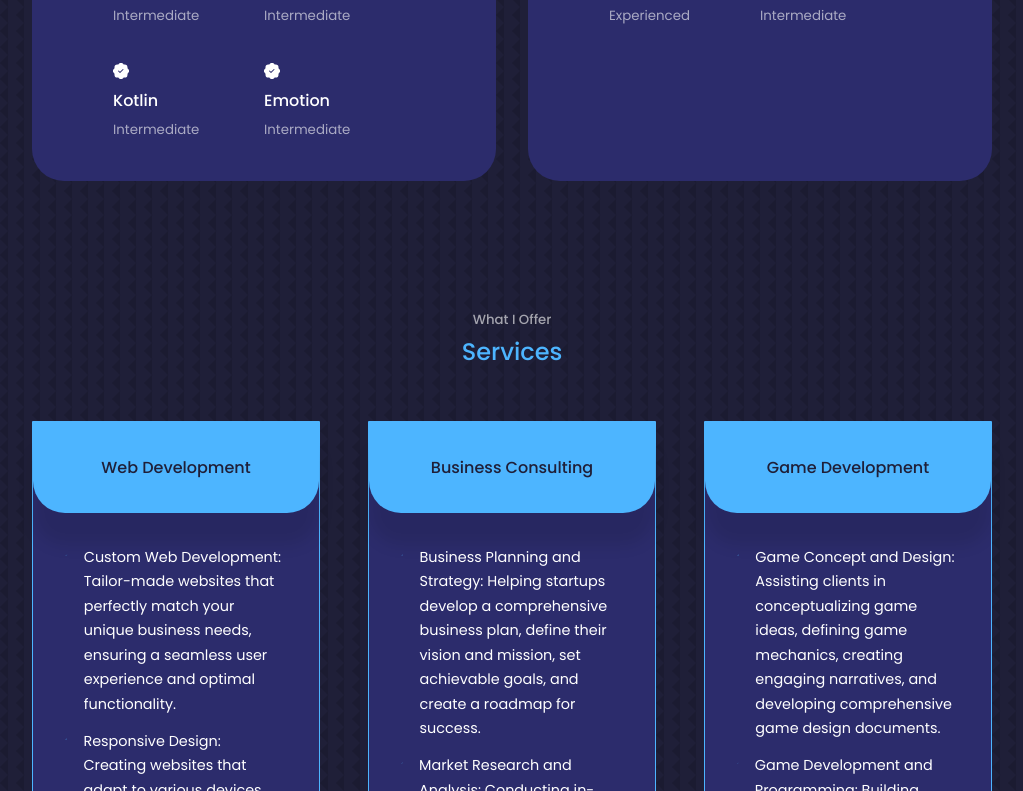
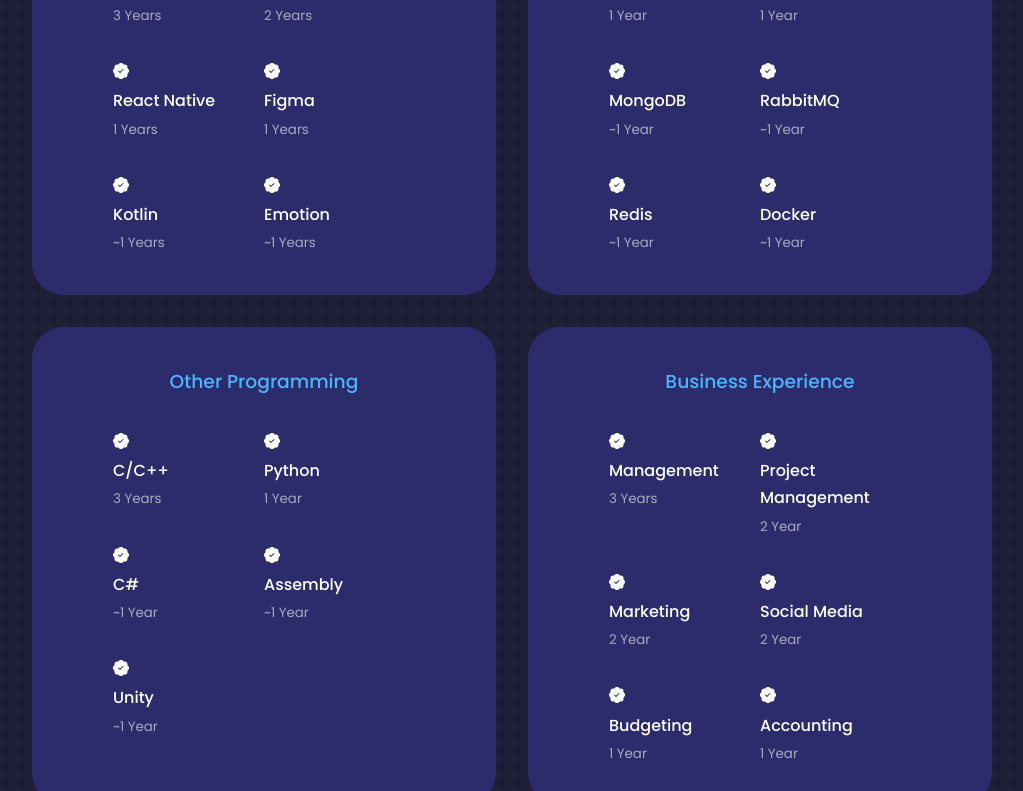
Before and after one commit to Gehrkej/JakeGehrke, a React (Create React App) app: page / in a window 1280 px wide. Shown: the part 2249-3040 px from the top of the page, without its empty margins (128-1151 px from the left). Built offline with nearby package versions, Linux system fonts and the light colour scheme.

Commit message:
updated experience content

```diff
--- a/src/components/experience/experience.jsx
+++ b/src/components/experience/experience.jsx
@@ -1,6 +1,6 @@
 import React from 'react'
 import './experience.css'
-import { BsPatchCheckFill } from 'react-icons/bs'
+import {BsPatchCheckFill} from 'react-icons/bs'
 
 const experience = () => {
     return (
@@ -16,7 +16,7 @@
                             <BsPatchCheckFill className='experience__details-icons'/>
                             <div>
                                 <h4>HTML</h4>
-                                <small className='text-light'>Experienced</small>
+                                <small className='text-light'>3 Years</small>
                             </div>
 
                         </article>
@@ -24,14 +24,14 @@
                             <BsPatchCheckFill className='experience__details-icons'/>
                             <div>
                                 <h4>CSS</h4>
-                                <small className='text-light'>Intermediate</small>
+                                <small className='text-light'>3 Years</small>
                             </div>
                         </article>
                         <article className='experience__details'>
                             <BsPatchCheckFill className='experience__details-icons'/>
                             <div>
                                 <h4>JavaScript</h4>
-                                <small className='text-light'>Intermediate</small>
+                                <small className='text-light'>3 Years</small>
                             </div>
 
                         </article>
@@ -39,15 +39,32 @@
                             <BsPatchCheckFill className='experience__details-icons'/>
                             <div>
                                 <h4>React</h4>
-                                <small className='text-light'>Intermediate</small>
+                                <small className='text-light'>2 Years</small>
                             </div>
 
                         </article>
+
+                        <article className='experience__details'>
+                            <BsPatchCheckFill className='experience__details-icons'/>
+                            <div>
+                                <h4>React Native</h4>
+                                <small className='text-light'>1 Years</small>
+                            </div>
+                        </article>
+
+                        <article className='experience__details'>
+                            <BsPatchCheckFill className='experience__details-icons'/>
+                            <div>
+                                <h4>Figma</h4>
+                                <small className='text-light'>1 Years</small>
+                            </div>
+                        </article>
+
                         <article className='experience__details'>
                             <BsPatchCheckFill className='experience__details-icons'/>
                             <div>
                                 <h4>Kotlin</h4>
-                                <small className='text-light'>Intermediate</small>
+                                <small className='text-light'>~1 Years</small>
                             </div>
 
                         </article>
@@ -55,9 +72,10 @@
                             <BsPatchCheckFill className='experience__details-icons'/>
                             <div>
                                 <h4>Emotion</h4>
-                                <small className='text-light'>Intermediate</small>
+                                <small className='text-light'>~1 Years</small>
                             </div>
                         </article>
+
                     </div>
 
                 </div>
@@ -70,7 +88,7 @@
                             <BsPatchCheckFill className='experience__details-icons'/>
                             <div>
                                 <h4>Node JS</h4>
-                            <small className='text-light'>Experienced</small>
+                                <small className='text-light'>2 Years</small>
                             </div>
                         </article>
                         <article className='experience__details'>
@@ -83,20 +101,151 @@
                         <article className='experience__details'>
                             <BsPatchCheckFill className='experience__details-icons'/>
                             <div>
-                                <h4>C/C++</h4>
-                            <small className='text-light'>Experienced</small>
+                                <h4>SQL</h4>
+                                <small className='text-light'>1 Year</small>
                             </div>
                         </article>
                         <article className='experience__details'>
                             <BsPatchCheckFill className='experience__details-icons'/>
                             <div>
+                                <h4>Google Firebase</h4>
+                                <small className='text-light'>1 Year</small>
+                            </div>
+                        </article>
+                        <article className='experience__details'>
+                            <BsPatchCheckFill className='experience__details-icons'/>
+                            <div>
+                                <h4>MongoDB</h4>
+                                <small className='text-light'>~1 Year</small>
+                            </div>
+                        </article>
+                        <article className='experience__details'>
+                            <BsPatchCheckFill className='experience__details-icons'/>
+                            <div>
+                                <h4>RabbitMQ</h4>
+                                <small className='text-light'>~1 Year</small>
+                            </div>
+                        </article>
+                        <article className='experience__details'>
+                            <BsPatchCheckFill className='experience__details-icons'/>
+                            <div>
+                                <h4>Redis</h4>
+                                <small className='text-light'>~1 Year</small>
+                            </div>
+                        </article>
+                        <article className='experience__details'>
+                            <BsPatchCheckFill className='experience__details-icons'/>
+                            <div>
+                                <h4>Docker</h4>
+                                <small className='text-light'>~1 Year</small>
+                            </div>
+
+                        </article>
+                    </div>
+                </div>
+                {/*End Backend*/}
+
+                <div className="experience__Programming">
+                    <h3>Other Programming</h3>
+                    <div className="experience__content">
+
+                        <article className='experience__details'>
+                            <BsPatchCheckFill className='experience__details-icons'/>
+                            <div>
+                                <h4>C/C++</h4>
+                                <small className='text-light'>3 Years</small>
+                            </div>
+                        </article>
+
+                        <article className='experience__details'>
+                            <BsPatchCheckFill className='experience__details-icons'/>
+                            <div>
                                 <h4>Python</h4>
-                                <small className='text-light'>Intermediate</small>
+                                <small className='text-light'>1 Year</small>
+                            </div>
+                        </article>
+                        <article className='experience__details'>
+                            <BsPatchCheckFill className='experience__details-icons'/>
+                            <div>
+                                <h4>C#</h4>
+                                <small className='text-light'>~1 Year</small>
+                            </div>
+
+                        </article>
+                        <article className='experience__details'>
+                            <BsPatchCheckFill className='experience__details-icons'/>
+                            <div>
+                                <h4>Assembly</h4>
+                                <small className='text-light'>~1 Year</small>
+                            </div>
+
+                        </article>
+                        <article className='experience__details'>
+                            <BsPatchCheckFill className='experience__details-icons'/>
+                            <div>
+                                <h4>Unity</h4>
+                                <small className='text-light'>~1 Year</small>
                             </div>
                         </article>
                     </div>
+
+                </div>
+                {/*End Programming*/}
+
+                <div className="experience__Programming">
+                    <h3>Business Experience</h3>
+                    <div className="experience__content">
+
+                        <article className='experience__details'>
+                            <BsPatchCheckFill className='experience__details-icons'/>
+                            <div>
+                                <h4>Management</h4>
+                                <small className='text-light'>3 Years</small>
+                            </div>
+                        </article>
+
+                        <article className='experience__details'>
+                            <BsPatchCheckFill className='experience__details-icons'/>
+                            <div>
+                                <h4>Project Management</h4>
+                                <small className='text-light'>2 Year</small>
+                            </div>
+                        </article>
+                        <article className='experience__details'>
+                            <BsPatchCheckFill className='experience__details-icons'/>
+                            <div>
+                                <h4>Marketing</h4>
+                                <small className='text-light'>2 Year</small>
+                            </div>
+
+                        </article>
+                        <article className='experience__details'>
+                            <BsPatchCheckFill className='experience__details-icons'/>
+                            <div>
+                                <h4>Social Media</h4>
+                                <small className='text-light'>2 Year</small>
+                            </div>
+
+                        </article>
+                        <article className='experience__details'>
+                            <BsPatchCheckFill className='experience__details-icons'/>
+                            <div>
+                                <h4>Budgeting</h4>
+                                <small className='text-light'>1 Year</small>
+                            </div>
+                        </article>
+                        <article className='experience__details'>
+                            <BsPatchCheckFill className='experience__details-icons'/>
+                            <div>
+                                <h4>Accounting</h4>
+                                <small className='text-light'>1 Year</small>
+                            </div>
+                        </article>
+                    </div>
+
                 </div>
             </div>
+
 
         </section>
     )
```
